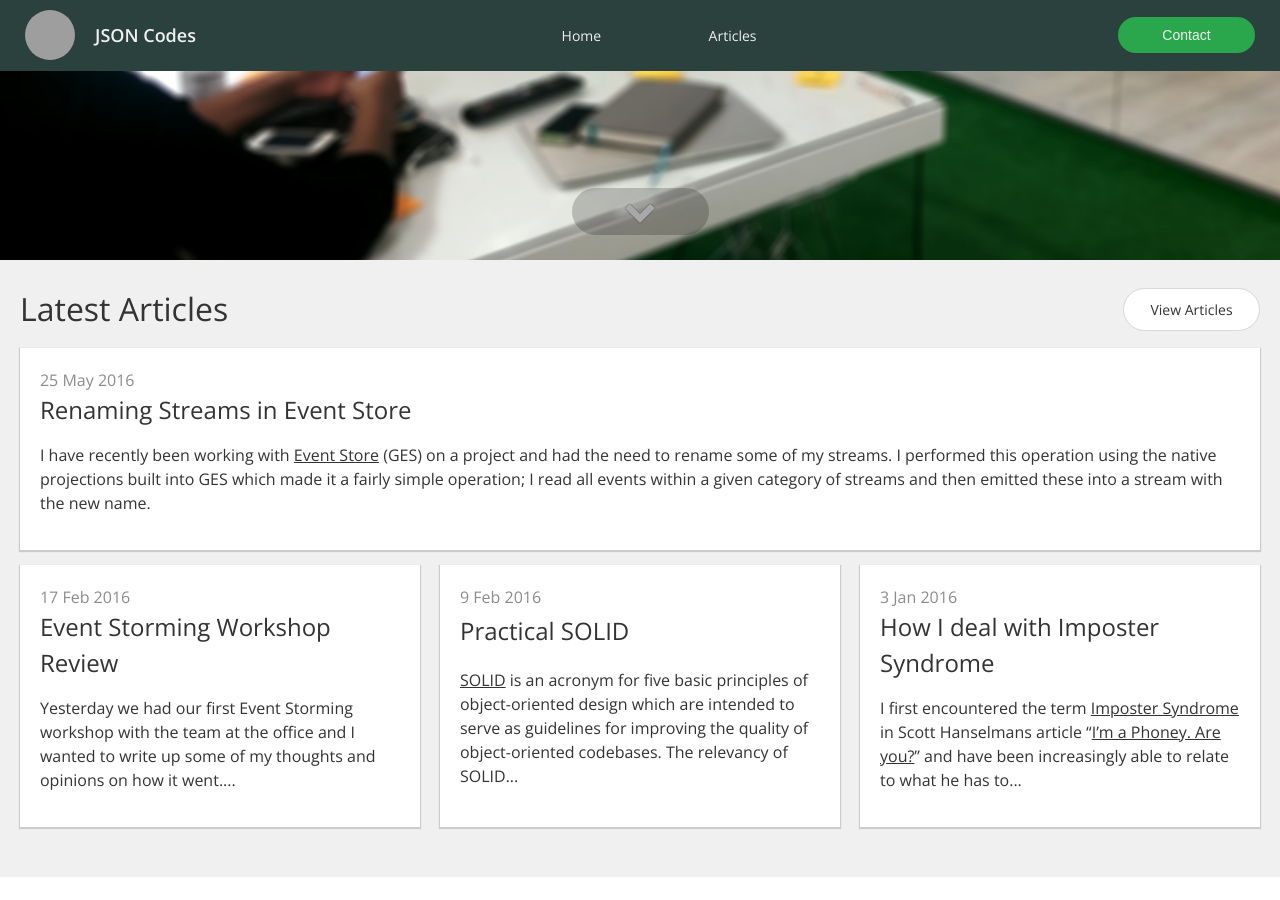
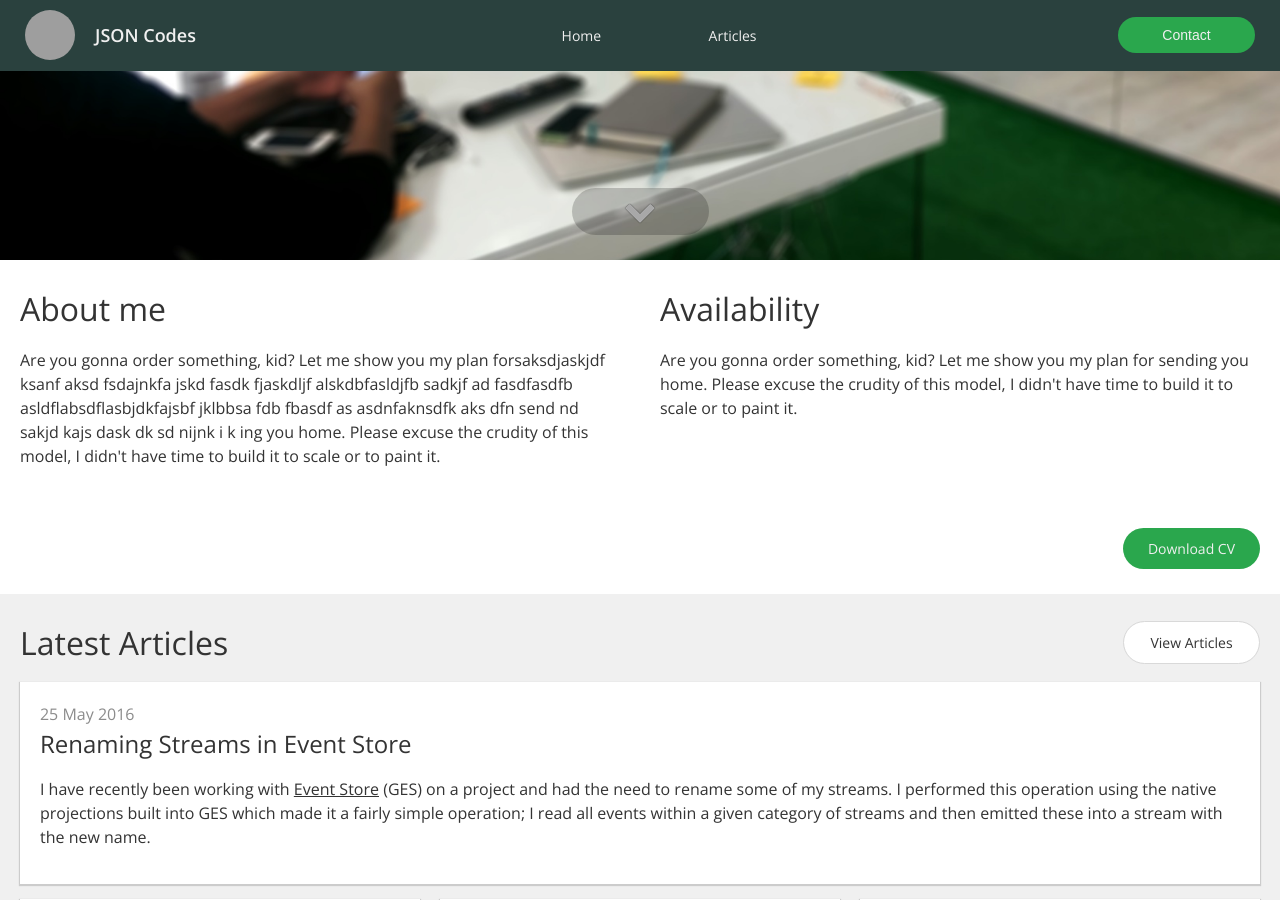
Before and after one commit to jsoncodes/jsoncodes.github.io, a Jekyll site: the page built from index.html, in a window 1280 px wide and 900 px high, scrolled down 640 px. Built offline with Jekyll 4.4.1, drawn with Linux system fonts in a browser that asks for light colours; nearby versions of some CDN libraries; grey boxes are pictures that could not be loaded.

Commit message:
Updating format of about-me

```diff
--- /dev/null
+++ b/_includes/home/about.html
@@ -0,0 +1,15 @@
+<div class="container">
+  <aside>
+    <h1>About&nbsp;me</h1>
+    <p>Are you gonna order something, kid? Let me show you my plan forsaksdjaskjdf ksanf aksd fsdajnkfa jskd fasdk fjaskdljf alskdbfasldjfb sadkjf ad fasdfasdfb asldflabsdflasbjdkfajsbf   jklbbsa fdb fbasdf as  asdnfaknsdfk aks dfn send nd sakjd kajs dask dk sd nijnk i  k  ing you home. Please excuse the crudity of this model, I didn't have time to build it to scale or to paint it.</p>
+  </aside>
+
+  <aside>
+    <h1>Availability</h1>
+    <p>Are you gonna order something, kid? Let me show you my plan for sending you home. Please excuse the crudity of this model, I didn't have time to build it to scale or to paint it.</p>
+  </aside>
+</div>
+
+<footer>
+  <a href="/files/jason-mitchell-cv.pdf" class="button accent">Download CV</a>
+</footer>
--- a/_sass/_home.scss
+++ b/_sass/_home.scss
@@ -50,22 +50,18 @@
     @include breakpoint(tablet) { display: block; }
   }
 
-  header {
+  footer {
     @extend .container;
     @extend %flex;
-    padding-bottom: 0;
-    align-items: flex-start;
+    padding-top: 0;
+    justify-content: flex-end;
     @include breakpoint(tablet) { display: flex; }
-
-    h1 {
-      @extend %title;
-    }
   }
 
-  .technology {
+  aside {
     padding: $padding-large;
     padding-top: 0;
-    flex: 1 1 33.3333%;
+    flex: 1 1 50%;
 
     @include breakpoint(tablet) {
       padding-left: 0;
@@ -73,13 +69,7 @@
     }
 
     h1 {
-      color: lighten($text-color, 40%);
-      text-shadow: -1px -1px 0 lighten($text-color, 30%);
-      font-size: $font-size-xlarge * 2;
-      font-weight: 600;
-      margin-top: 0;
-      text-transform: lowercase;
-      text-align: center;
+      @extend %title;
     }
 
     &:first-child {
--- a/index.html
+++ b/index.html
@@ -15,6 +15,10 @@ layout: main
   </div>
 </header>
 
+<section id="about-me">
+  {% include home/about.html %}
+</section>
+
 <section id="content" class="content">
   {% include home/latest-articles.html %}
 </section>
--- a/scripts/layout.js
+++ b/scripts/layout.js
@@ -5,7 +5,7 @@
     var $header = $('.site-header');
 
     $('#scroll-down').click(function() {
-      var $target = $('#content');
+      var $target = $('#about-me');
       $('html, body').animate({
         scrollTop: $target.offset().top - $header.outerHeight()
       }, 650);
```
Also changed, not shown: _includes/home/what-i-do.html (deleted, +0 -22 lines).
